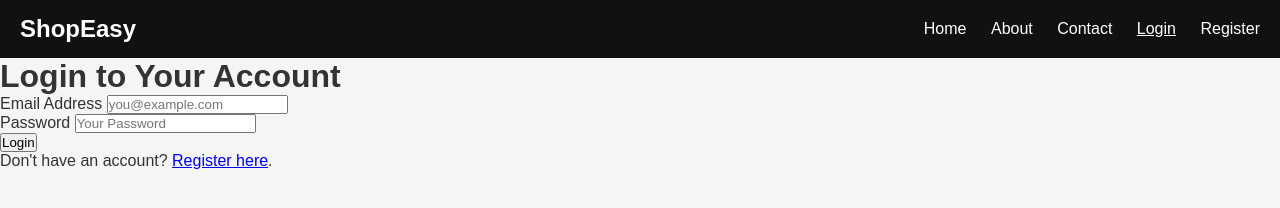
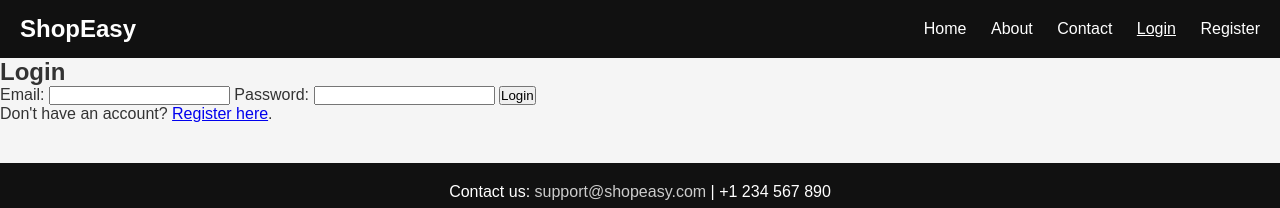
Before and after one commit to gopikamadhup/shopeasy, a plain HTML site: page login.html in a window 1280 px wide. Shown: the top 208 px of the page. Drawn offline with Linux system fonts and the light colour scheme.

Commit message:
Update login.html

```diff
--- a/login.html
+++ b/login.html
@@ -2,7 +2,7 @@
 <html lang="en">
 <head>
   <meta charset="UTF-8" />
-  <meta name="viewport" content="width=device-width, initial-scale=1" />
+  <meta name="viewport" content="width=device-width, initial-scale=1.0" />
   <title>Login - ShopEasy</title>
   <link rel="stylesheet" href="style.css" />
   <link
@@ -22,22 +22,20 @@
     </nav>
   </header>
 
-  <main class="login-container">
-    <h1>Login to Your Account</h1>
-    <form id="loginForm" class="login-form">
-      <div class="form-group">
-        <label for="email">Email Address</label>
-        <input type="email" id="email" name="email" placeholder="you@example.com" required />
-      </div>
-      <div class="form-group">
-        <label for="password">Password</label>
-        <input type="password" id="password" name="password" placeholder="Your Password" required />
-      </div>
-      <button type="submit" class="submit-btn">Login</button>
-    </form>
-    <p class="register-link">
-      Don't have an account? <a href="register.html">Register here</a>.
-    </p>
+  <main class="form-container">
+    <section class="form-card">
+      <h1>Login</h1>
+      <form action="#" method="post" class="login-form">
+        <label for="email">Email:</label>
+        <input type="email" id="email" name="email" required />
+
+        <label for="password">Password:</label>
+        <input type="password" id="password" name="password" required />
+
+        <button type="submit">Login</button>
+        <p>Don't have an account? <a href="register.html">Register here</a>.</p>
+      </form>
+    </section>
   </main>
 
   <footer>
@@ -50,13 +48,5 @@
     </div>
     <p>&copy; 2025 ShopEasy. All rights reserved.</p>
   </footer>
-
-  <script>
-    document.getElementById('loginForm').addEventListener('submit', function(e) {
-      e.preventDefault();
-      alert('Login functionality is not implemented in this demo.');
-      this.reset();
-    });
-  </script>
 </body>
 </html>
```
